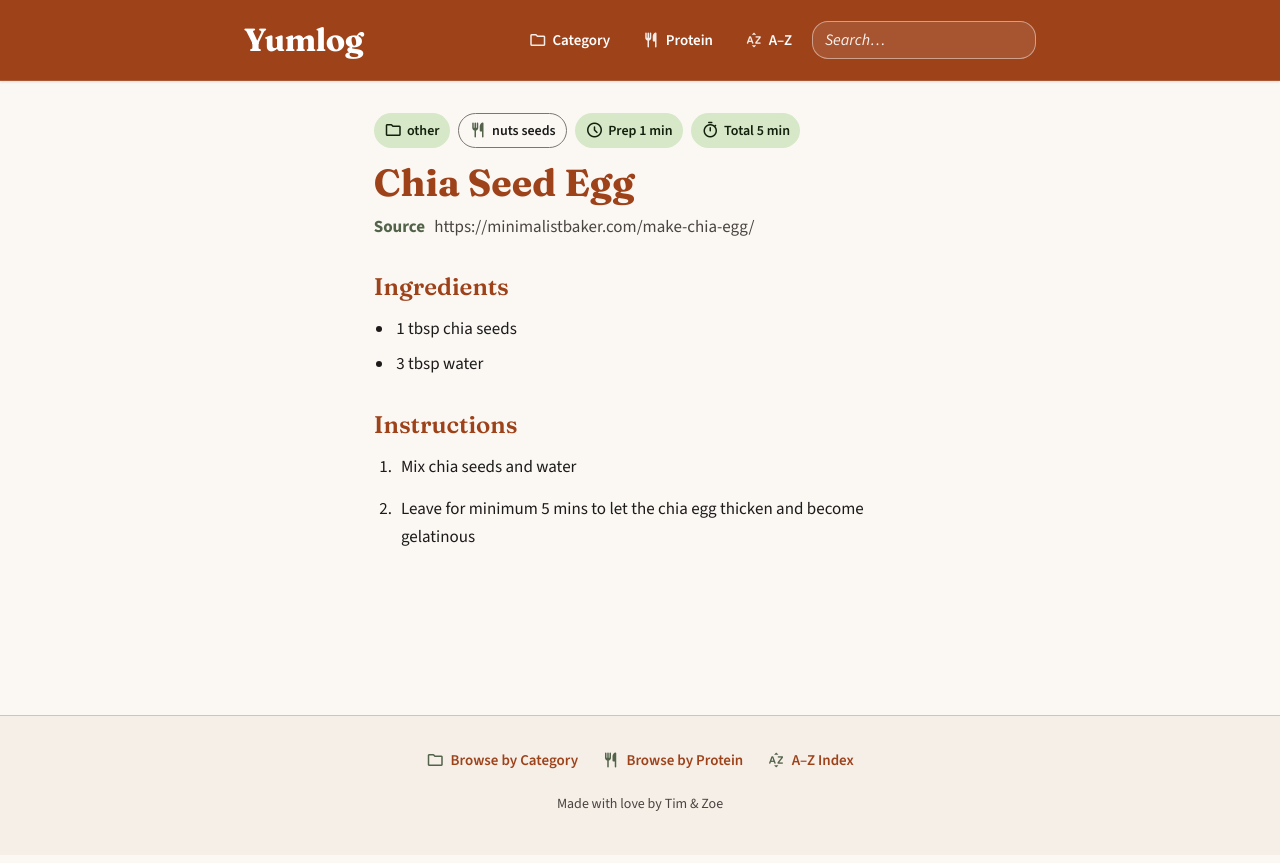
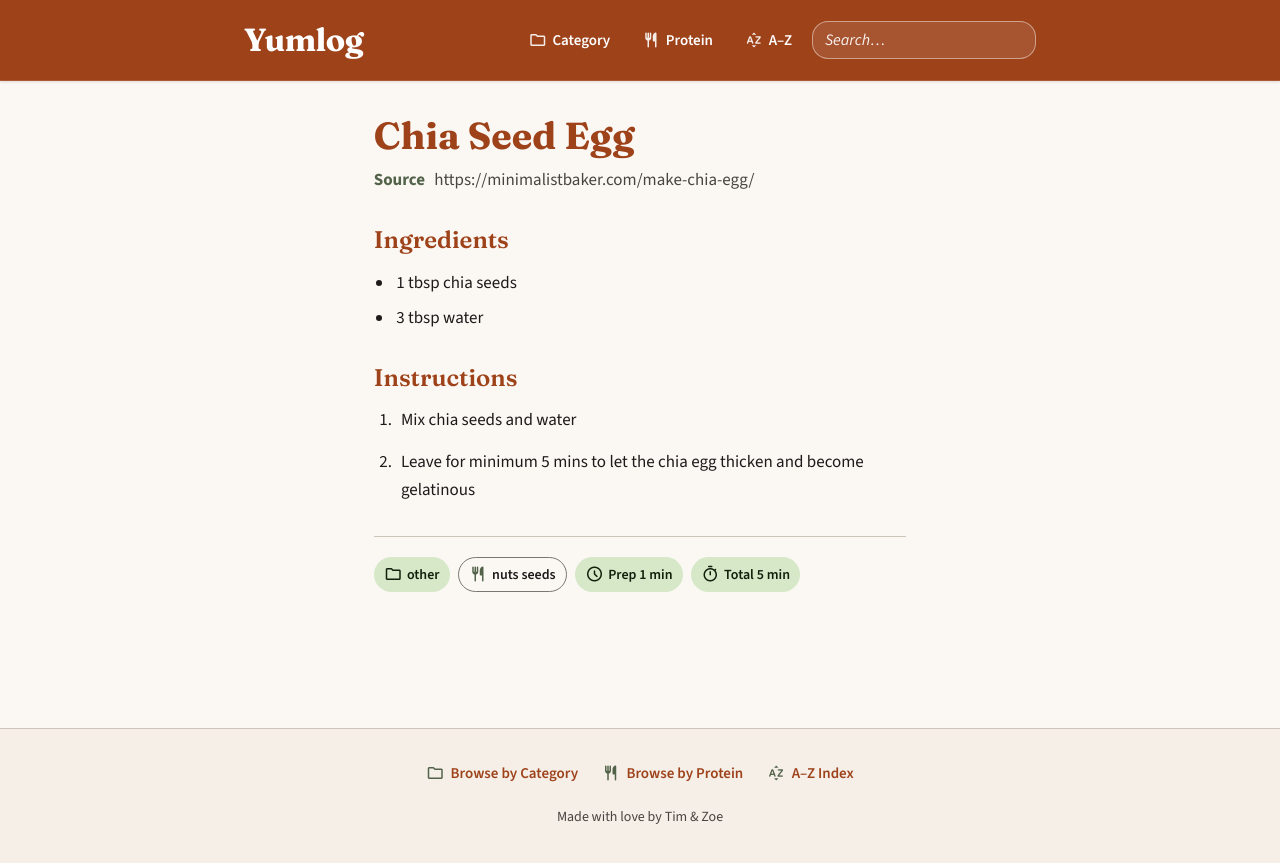
Before and after one commit to Tim-Claessen/yumlog, a Jekyll site: the page built from recipes/chia_seed_egg.md, in a window 1280 px wide. Shown: the top 863 px of the page. Built offline with Jekyll 4.4.1, drawn with Linux system fonts in a browser that asks for light colours.

Commit message:
Move recipe metadata pills below recipe body
- Relocate category, protein, prep/total time pills from recipe header
  to a recipe-meta footer after recipe-prose
- Style recipe-meta with top border and flex wrap; drop recipe-header__icons
- Hide recipe-meta in print for clean kitchen printouts

Co-authored-by: Cursor <cursoragent@cursor.com>

```diff
--- a/_layouts/recipe.html
+++ b/_layouts/recipe.html
@@ -4,7 +4,15 @@ layout: default
 {% assign cat_raw = page.category | default: '' | replace: '[[', '' | replace: ']]', '' | replace: '"', '' | strip %}
 <article class="recipe-page">
   <header class="recipe-header">
-    <div class="recipe-header__icons" aria-label="Recipe tags">
+    <h1 class="recipe-title">{{ page.title | escape }}</h1>
+    {% if page.source and page.source != '' %}
+    <p class="recipe-source"><span class="recipe-source__label">Source</span> <span class="recipe-source__value">{{ page.source | escape }}</span></p>
+    {% endif %}
+  </header>
+  <div class="recipe-prose">
+{{ content }}
+  </div>
+  <footer class="recipe-meta" aria-label="Recipe tags">
     {% if cat_raw != '' %}
     <span class="recipe-pill">
       <span class="material-symbols-rounded" aria-hidden="true">folder</span>
@@ -35,13 +43,5 @@ layout: default
       <span>Total {% if _page_total_mins == 1 %}1 min{% else %}{{ _page_total_mins }} min{% endif %}</span>
     </span>
     {% endif %}
-    </div>
-    <h1 class="recipe-title">{{ page.title | escape }}</h1>
-    {% if page.source and page.source != '' %}
-    <p class="recipe-source"><span class="recipe-source__label">Source</span> <span class="recipe-source__value">{{ page.source | escape }}</span></p>
-    {% endif %}
-  </header>
-  <div class="recipe-prose">
-{{ content }}
-  </div>
+  </footer>
 </article>
--- a/assets/css/main.css
+++ b/assets/css/main.css
@@ -682,11 +682,13 @@ nav.header-nav a .material-symbols-rounded {
   margin-bottom: 2rem;
 }
 
-.recipe-header__icons {
+.recipe-meta {
+  margin-top: 2rem;
+  padding-top: 1.25rem;
+  border-top: 1px solid var(--md-outline-variant);
   display: flex;
   flex-wrap: wrap;
   gap: var(--shape-sm);
-  margin-bottom: 0.75rem;
 }
 
 .recipe-pill {
--- a/assets/css/print.css
+++ b/assets/css/print.css
@@ -37,7 +37,7 @@
     padding: 0 !important;
   }
 
-  .recipe-header__icons {
+  .recipe-meta {
     display: none !important;
   }
 
```
Lines whose indentation alone changed are shown as unchanged.
